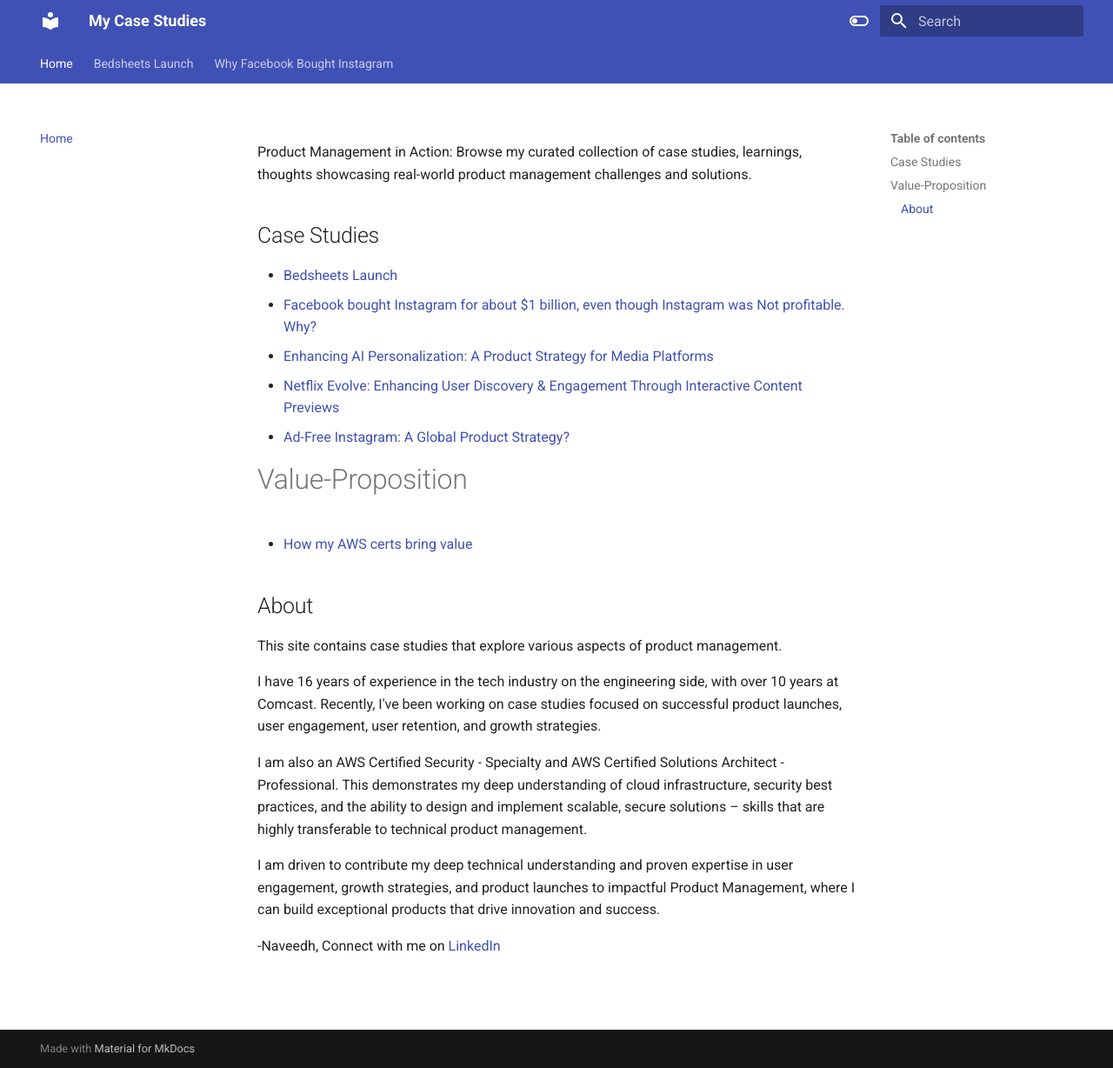
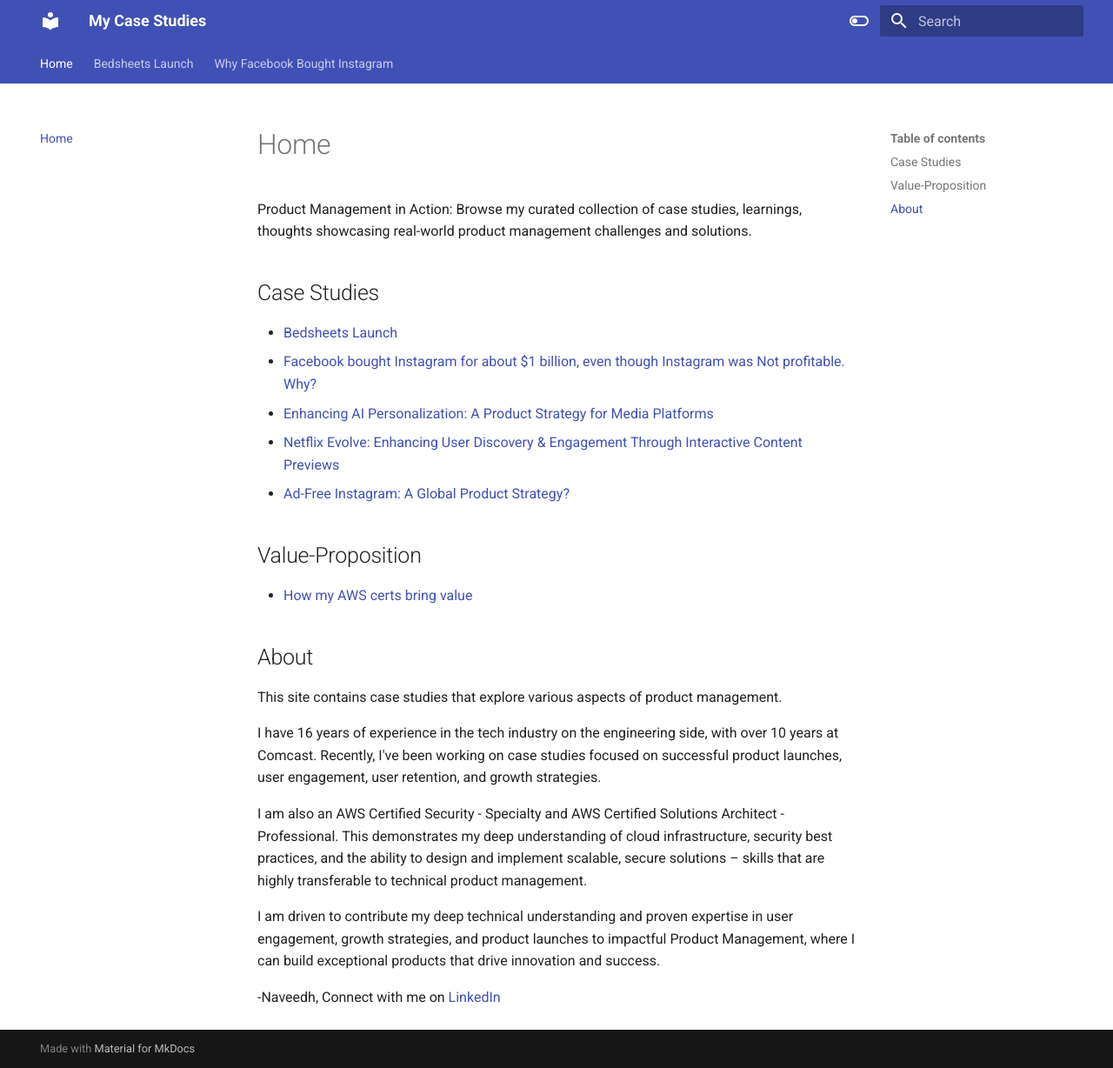
Before and after one commit to naveedhsk/ai-reliability-rag, an MkDocs documentation site: the page built from docs/index.md, in a window 1280 px wide and 1228 px high. Shown: the whole window at 87% size. Built offline with MkDocs 1.6.1 and Material for MkDocs 9.7.7, drawn with Linux system fonts in a browser that asks for light colours.

```diff
--- a/docs/index.md
+++ b/docs/index.md
@@ -8,7 +8,7 @@ Product Management in Action: Browse my curated collection of case studies, lear
 * [Netflix Evolve: Enhancing User Discovery & Engagement Through Interactive Content Previews](netflix-evolve.md)
 * [Ad-Free Instagram: A Global Product Strategy?](adfree-instagram.md)
 
-#Value-Proposition
+##Value-Proposition
 * [How my AWS certs bring value](aws-value.md)
 
 
```
